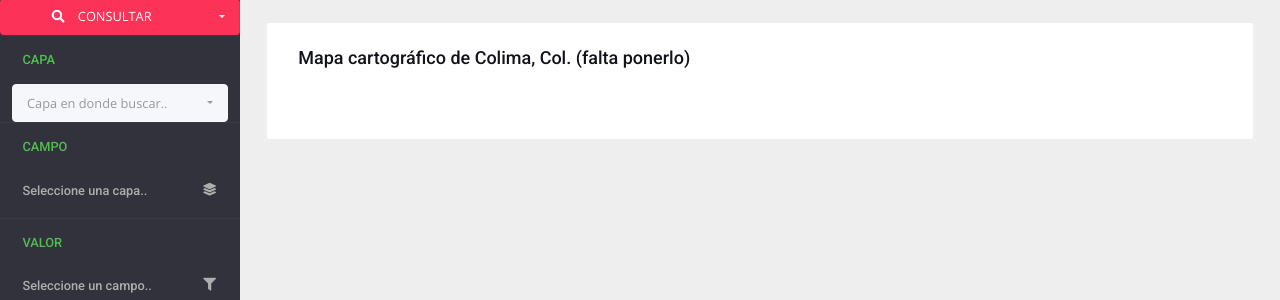
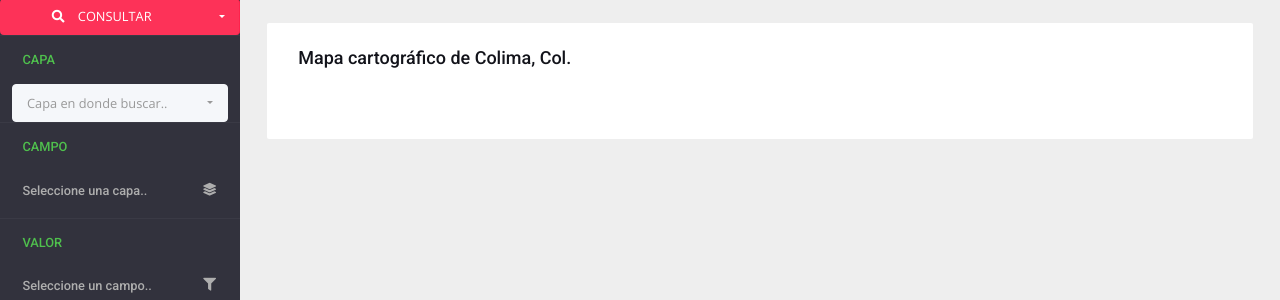
Before and after one commit to davidoso/mapa-catastro, a CodeIgniter app: page /mapa-catastro/ in a window 1280 px wide. Shown: the part 59-359 px from the top of the page. Run offline with CodeIgniter, Linux system fonts and the light colour scheme; data that the repository does not hold is empty.

```diff
--- a/application/views/filter.php
+++ b/application/views/filter.php
@@ -16,7 +16,7 @@
             <div class="col-lg-12 grid-margin">
               <div class="card overflow-hidden dashboard-curved-chart">
                 <div class="card-body mx-3">
-                  <h2 class="card-title border-bottom-none">Mapa cartográfico de Colima, Col. (falta ponerlo)</h2>
+                  <h2 class="card-title border-bottom-none">Mapa cartográfico de Colima, Col.</h2>
                   <div id="map" class="map"></div>
                   <div id="mouse-position" class="text-success" align="right"></div>
                 </div>
```
